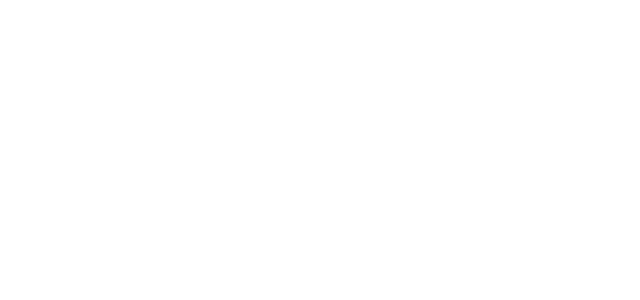
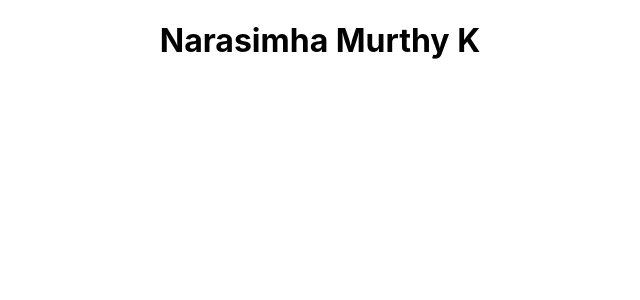
Before and after one commit to nmurthykoluvula/sample-rep2, a React (Create React App) app in the folder pulse-app2/: page / in a window 1280 px wide. Shown: the top 300 px of the page, without its empty margins (320-960 px from the left). Built offline with nearby package versions, Linux system fonts and the light colour scheme.

Commit message:
added narasimha murthy

```diff
--- a/pulse-app2/src/App.js
+++ b/pulse-app2/src/App.js
@@ -4,7 +4,7 @@
 function App() {
   return (
     <div className="App">
-
+      <h1>Narasimha Murthy K</h1>
     </div>
   );
 }
```
